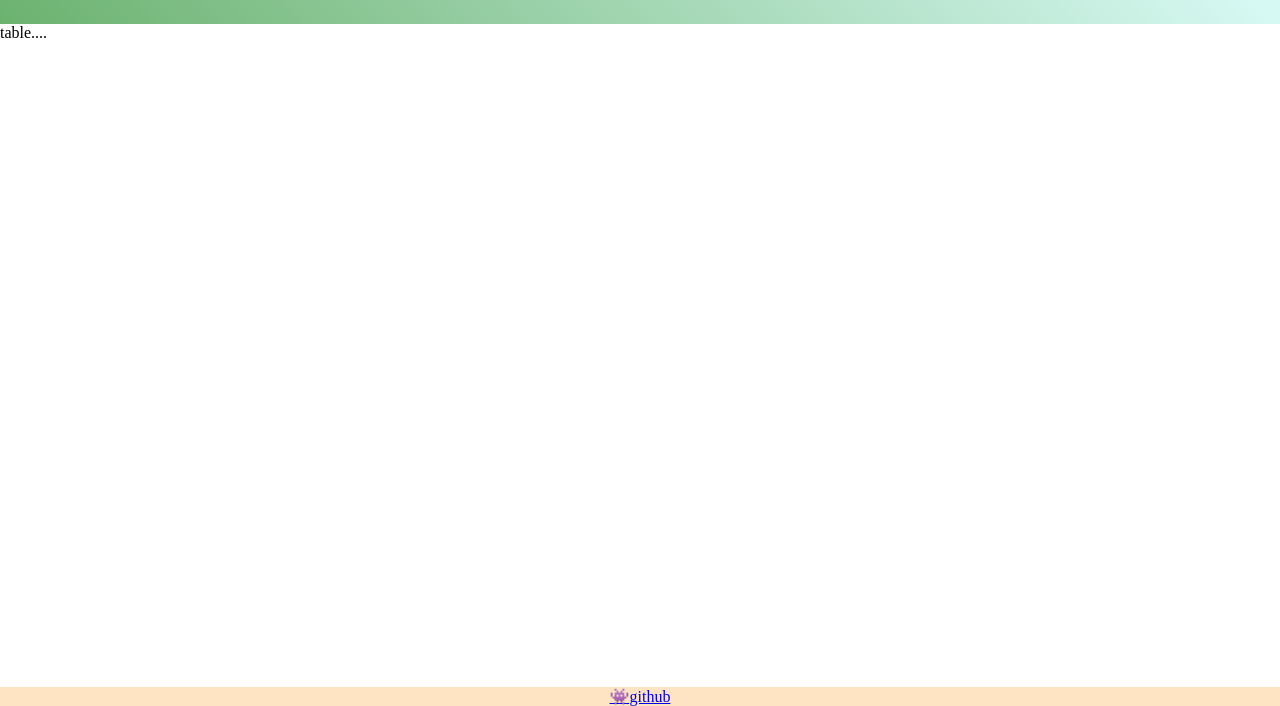
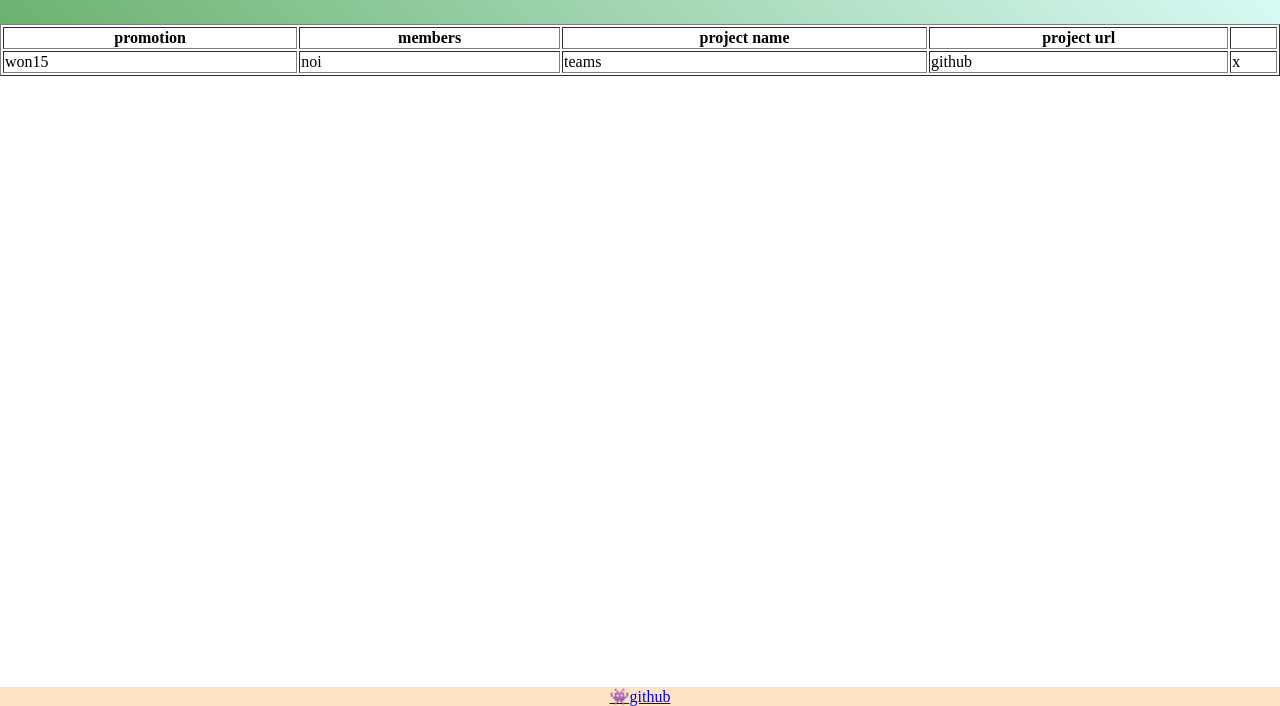
Before and after one commit to tescandaniela/teams-networking, a website built with webpack: page src/index.html in a window 1280 px wide. Shown: the part 94-800 px from the top of the page. Built offline with nearby package versions, Linux system fonts and the light colour scheme; files whose address does not match are found by name.

Commit message:
static table

```diff
--- a/src/index.html
+++ b/src/index.html
@@ -20,7 +20,29 @@
       </div>
     </header>
 
-    <section>table....</section>
+    <section>
+      <table border="1">
+        <thead>
+          <tr>
+            <th>promotion</th>
+            <th>members</th>
+            <th>project name</th>
+            <th>project url</th>
+            <th></th>
+          </tr>
+        </thead>
+        <tbody>
+          <tr>
+            <td>won15</td>
+            <td>noi</td>
+            <td>teams</td>
+            <td>github</td>
+            <td>x</td>
+          </tr>
+        </tbody>
+        <tfoot></tfoot>
+      </table>
+    </section>
     <footer>
       <a href="http://">👾github</a>
     </footer>
--- a/src/style.css
+++ b/src/style.css
@@ -55,6 +55,10 @@ section {
   text-shadow: 1px 1px 2px #0000;
 }
 
+table {
+  width: 100%;
+}
+
 footer {
   background-color: bisque;
   text-align: center;
```
